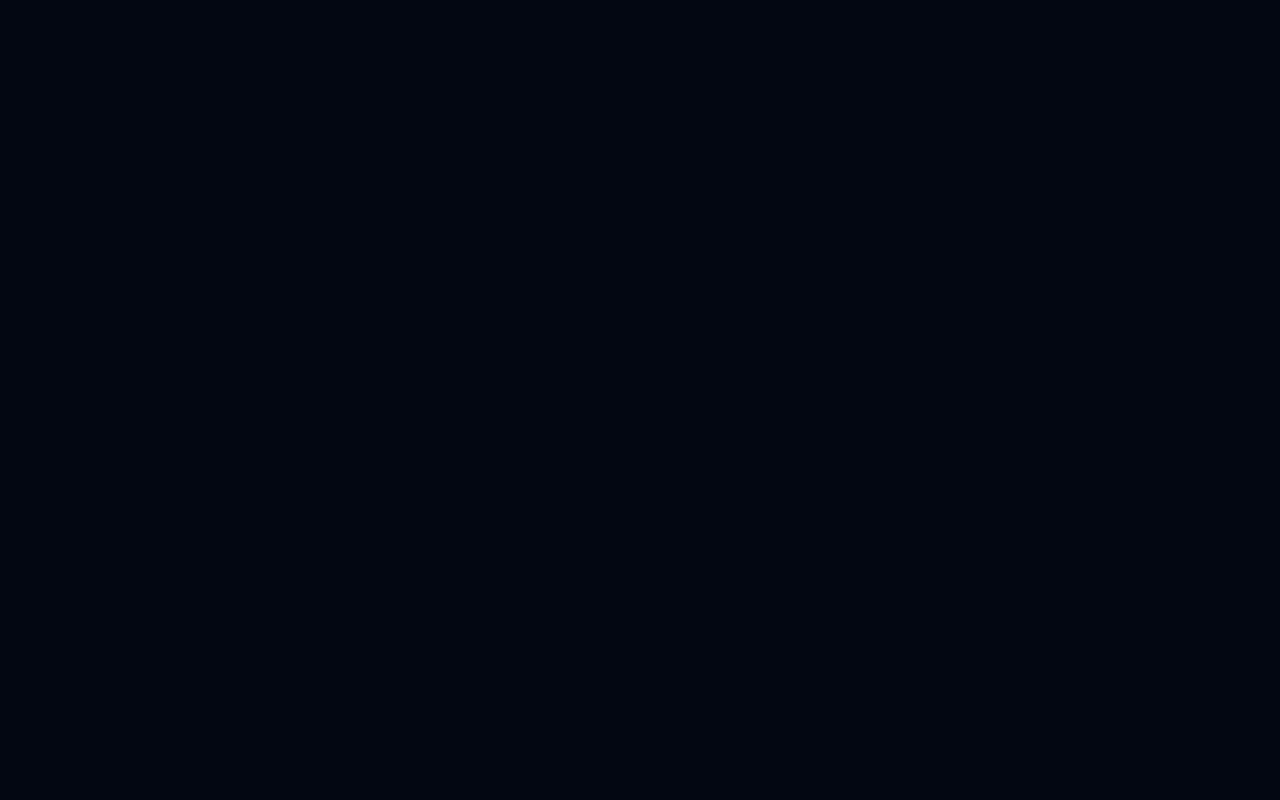
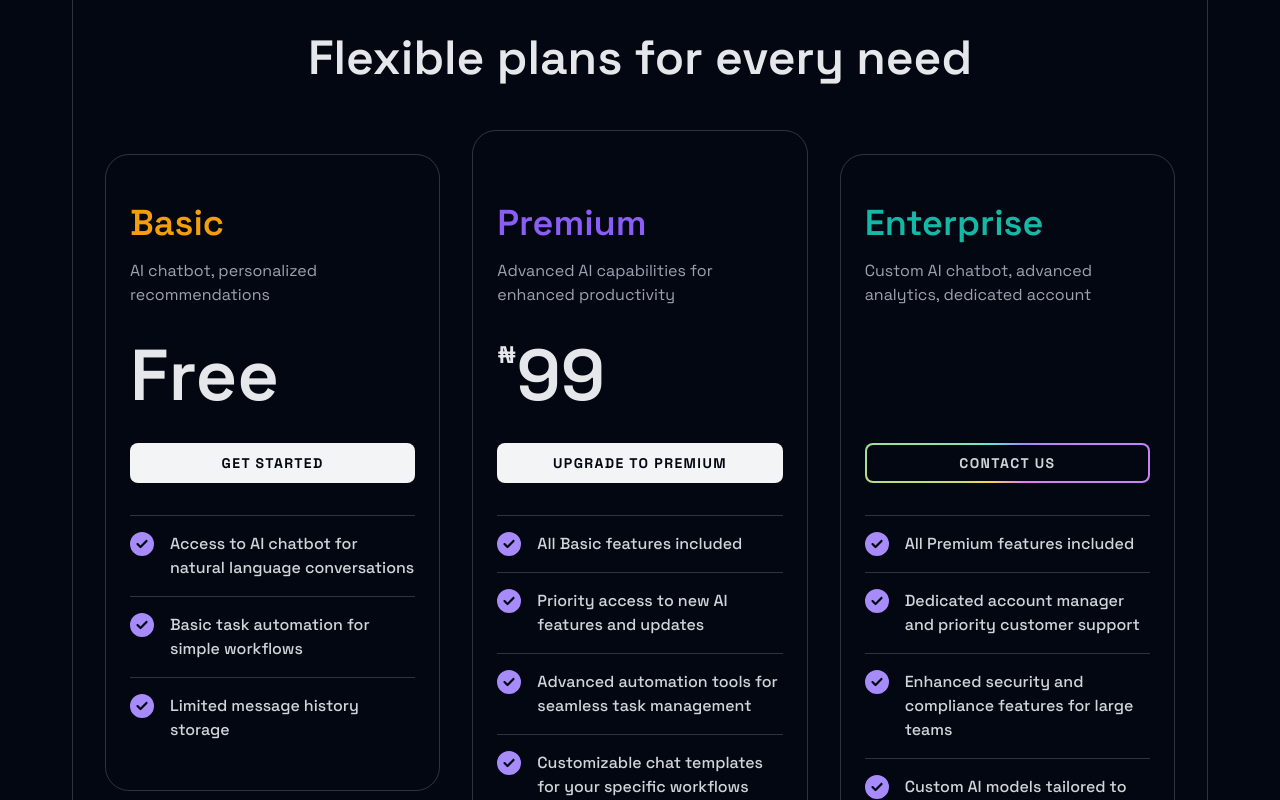
Before and after one commit to FinzyPHINZY/sphereai, a Next.js app: page / in a window 1280 px wide. Shown: the part 2780-3580 px from the top of the page. Before the commit the page ends 2621 px from the top, so only its background shows below. Built offline with nearby package versions, Linux system fonts and the light colour scheme.

Commit message:
feat: implement pricing section

```diff
--- a/src/app/page.tsx
+++ b/src/app/page.tsx
@@ -4,6 +4,7 @@
 import Features from '@/sections/Features';
 import Header from '@/sections/Header';
 import Hero from '@/sections/Hero';
+import Pricing from '@/sections/Pricing';
 
 export default function Home() {
   return (
@@ -12,6 +13,7 @@
       <Hero />
       <Companies />
       <Features />
+      <Pricing />
     </div>
   );
 }
--- a/src/sections/Pricing.tsx
+++ b/src/sections/Pricing.tsx
@@ -1,51 +1,142 @@
+import Button, { ButtonProps } from '@/components/Button';
+import SectionBorder from '@/components/SectionBorder';
+import SectionContent from '@/components/SectionContent';
+import { twMerge } from 'tailwind-merge';
+import { FontAwesomeIcon } from '@fortawesome/react-fontawesome';
+import { faCheckCircle } from '@fortawesome/free-solid-svg-icons';
+
 export const pricingTiers = [
   {
-    title: "Basic",
-    description: "AI chatbot, personalized recommendations",
-    price: "Free",
-    buttonText: "Get Started",
+    title: 'Basic',
+    description: 'AI chatbot, personalized recommendations',
+    price: 'Free',
+    buttonText: 'Get Started',
+    buttonVariant: 'secondary',
     features: [
-      "Access to AI chatbot for natural language conversations",
-      "Basic task automation for simple workflows",
-      "Limited message history storage",
+      'Access to AI chatbot for natural language conversations',
+      'Basic task automation for simple workflows',
+      'Limited message history storage',
     ],
-    color: "amber",
-    className: "lg:py-12 lg:my-6",
+    color: 'amber',
+    className: 'lg:py-12 lg:my-6',
   },
   {
-    title: "Premium",
-    description: "Advanced AI capabilities for enhanced productivity",
+    title: 'Premium',
+    description: 'Advanced AI capabilities for enhanced productivity',
     price: 99,
-    buttonText: "Upgrade to Premium",
+    buttonText: 'Upgrade to Premium',
+    buttonVariant: 'secondary',
     features: [
-      "All Basic features included",
-      "Priority access to new AI features and updates",
-      "Advanced automation tools for seamless task management",
-      "Customizable chat templates for your specific workflows",
+      'All Basic features included',
+      'Priority access to new AI features and updates',
+      'Advanced automation tools for seamless task management',
+      'Customizable chat templates for your specific workflows',
     ],
-    color: "violet",
-    className: "lg:py-18 lg:my-0",
+    color: 'violet',
+    className: 'lg:py-18 lg:my-0',
   },
   {
-    title: "Enterprise",
-    description: "Custom AI chatbot, advanced analytics, dedicated account",
+    title: 'Enterprise',
+    description: 'Custom AI chatbot, advanced analytics, dedicated account',
     price: null,
-    buttonText: "Contact Us",
-    buttonVariant: "primary",
+    buttonText: 'Contact Us',
+    buttonVariant: 'primary',
     features: [
-      "All Premium features included",
-      "Dedicated account manager and priority customer support",
-      "Enhanced security and compliance features for large teams",
+      'All Premium features included',
+      'Dedicated account manager and priority customer support',
+      'Enhanced security and compliance features for large teams',
       "Custom AI models tailored to your organization's needs",
-      "API access for seamless integration with enterprise systems",
+      'API access for seamless integration with enterprise systems',
     ],
-    color: "teal",
-    className: "lg:py-12 lg:my-6",
+    color: 'teal',
+    className: 'lg:py-12 lg:my-6',
   },
-];
+] satisfies {
+  title: string;
+  description: string;
+  price: string | number | null;
+  buttonText: string;
+  buttonVariant: ButtonProps['variant'];
+  color: string;
+  className: string;
+  features: string[];
+}[];
 
 export const Pricing = () => {
-  return <section>Pricing Section</section>;
+  return (
+    <section className="">
+      <div className="container">
+        <SectionBorder borderTop>
+          <SectionContent>
+            <h2 className="text-3xl md:text-4xl lg:text-5xl font-semibold text-center text-gray-200 leading-tight">
+              Flexible plans for every need
+            </h2>
+            <div className="mt-12 flex flex-col lg:flex-row lg:items-start gap-8">
+              {pricingTiers.map(
+                ({
+                  title,
+                  description,
+                  price,
+                  buttonText,
+                  buttonVariant,
+                  features,
+                  color,
+                  className,
+                }) => (
+                  <div
+                    className={twMerge(
+                      'border border-[var(--color-border)] rounded-3xl px-6 py-12 max-w-sm mx-auto flex-1',
+                      className
+                    )}
+                    key={title}
+                  >
+                    <h3
+                      className={twMerge(
+                        'font-semibold text-4xl',
+                        color === 'violet' && 'text-violet-500',
+                        color === 'amber' && 'text-amber-500',
+                        color === 'teal' && 'text-teal-500'
+                      )}
+                    >
+                      {title}
+                    </h3>
+                    <p className="mt-4 text-gray-400">{description}</p>
+                    <div className="mt-8">
+                      {typeof price === 'number' && (
+                        <span className="text-2xl font-semibold text-gray-200 align-top">
+                          ₦
+                        </span>
+                      )}
+                      <span className="text-7xl font-semibold text-gray-200">
+                        {price ? price : <>&nbsp;</>}
+                      </span>
+                    </div>
+                    <Button className="mt-8" block variant={buttonVariant}>
+                      {buttonText}
+                    </Button>
+                    <ul className="flex flex-col gap-4 mt-8">
+                      {features.map((f) => (
+                        <li
+                          className="border-t border-[var(--color-border)] pt-4 flex gap-4 items-start"
+                          key={f}
+                        >
+                          <FontAwesomeIcon
+                            icon={faCheckCircle}
+                            className="size-6 text-violet-400 flex-shrink-0"
+                          />
+                          <span className="font-medium">{f}</span>
+                        </li>
+                      ))}
+                    </ul>
+                  </div>
+                )
+              )}
+            </div>
+          </SectionContent>
+        </SectionBorder>
+      </div>
+    </section>
+  );
 };
 
 export default Pricing;
```
